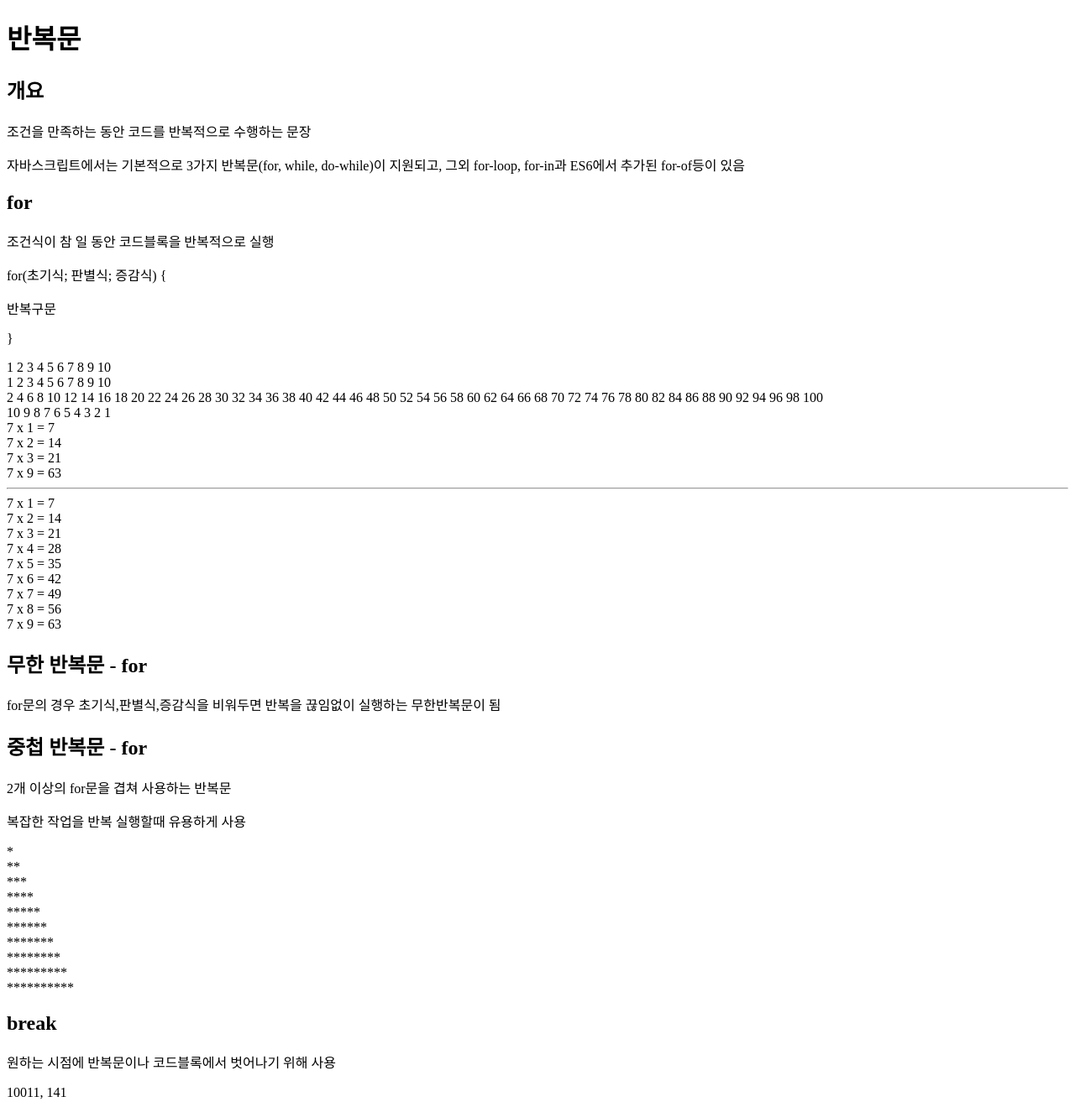
After one commit to sun12wook11/frontends2, a FastAPI app: template views/templates/js/05loop.html in a window 1280 px wide. The commit adds this page. Shown: the whole page at 84% size. Run offline with FastAPI, Linux system fonts and the light colour scheme; the template is opened without the code that fills it, so the values that code supplies are empty.

Commit message:
반복문 - for, break

```diff
--- a/app/routes/jscript.py
+++ b/app/routes/jscript.py
@@ -27,3 +27,7 @@ async def flex(req: Request):
 @jscript_router.get('/condition')
 async def flex(req: Request):
     return templates.TemplateResponse('js/04condition.html', {'request': req})
+
+@jscript_router.get('/loop')
+async def flex(req: Request):
+    return templates.TemplateResponse('js/05loop.html', {'request': req})
--- /dev/null
+++ b/views/templates/js/05loop.html
@@ -0,0 +1,116 @@
+<!DOCTYPE html>
+<html lang="ko">
+<head>
+    <meta charset="UTF-8">
+    <title>반복문</title>
+</head>
+<body>
+    <h1>반복문</h1>
+    <h2>개요</h2>
+    <p>조건을 만족하는 동안 코드를 반복적으로 수행하는 문장</p>
+    <p>자바스크립트에서는 기본적으로
+        3가지 반복문(for, while, do-while)이 지원되고,
+        그외 for-loop, for-in과 ES6에서 추가된 for-of등이 있음</p>
+
+    <h2>for</h2>
+    <p>조건식이 참 일 동안 코드블록을 반복적으로 실행</p>
+    <p>for(초기식; 판별식; 증감식) {</p>
+    <p>    반복구문</p>
+    <p>}</p>
+
+    <script>
+        // 1 ~ 10 까지 출력
+        document.write('1 ');
+        document.write('2 ');
+        document.write('3 ');
+        document.write('4 ');
+        document.write('5 ');
+        document.write('6 ');
+        document.write('7 ');
+        document.write('8 ');
+        document.write('9 ');
+        document.write('10 ', '<br>');
+    </script>
+
+    <script>
+        // 1 ~ 10 까지 출력 : for
+        for (let i = 1; i <= 10; ++i) {
+            document.write(`${i} `);
+        }
+        document.write('<br>');
+
+        // 1 ~ 100사이 짝수 출력
+        for (let i = 1; i <= 100; ++i) {
+            if (i % 2 === 0) {
+                document.write(`${i} `);
+            }
+        }
+        document.write('<br>');
+
+        // 10 ~ 1까지의 정수 출력
+        for (let i = 10; i >= 1; --i) {
+            document.write(`${i} `);
+        }
+        document.write('<br>');
+
+        // 구구단 출력 - 7단
+        document.write('7 x 1 = 7', '<br>');
+        document.write('7 x 2 = 14', '<br>');
+        document.write('7 x 3 = 21', '<br>');
+        //...
+        document.write('7 x 9 = 63', '<br>');
+
+        document.write('<hr>');
+        for (let i = 1; i <= 9; ++i) {
+            document.write(`7 x ${i} = ${7 * i}`, '<br>');
+        }
+    </script>
+
+    <h2>무한 반복문 - for</h2>
+    <p>for문의 경우 초기식,판별식,증감식을 비워두면
+        반복을 끊임없이 실행하는 무한반복문이 됨</p>
+
+    <script>
+        // for ( ; ; ) {
+        //     document.write('Hello, World!!', '<br>');
+        // }
+    </script>
+
+    <h2>중첩 반복문 - for</h2>
+    <p>2개 이상의 for문을 겹쳐 사용하는 반복문</p>
+    <p>복잡한 작업을 반복 실행할때 유용하게 사용</p>
+
+    <script>
+        // 10층 별 삼각형 출력
+        for (let i = 1; i <= 10; ++i) {  // 층 반복문
+            for (let j = 1; j <= i; ++j) { // 별 반복문
+                document.write('*');
+            }
+            document.write('<br>');
+        }
+    </script>
+
+    <script>
+        // 구구단 출력
+    </script>
+
+    <h2>break</h2>
+    <p>원하는 시점에 반복문이나 코드블록에서
+        벗어나기 위해 사용</p>
+
+    <script>
+        // 1 ~ 1000까지의 총합을 계산
+        // 단, 총합이 10000을 넘으면 계산을 중단함
+        let sum = 0;
+        let cnt = 0;
+        for (let i = 1; i <= 1000; ++i) {
+            if (sum > 10000) break;
+            sum = sum + i;
+            cnt = i;
+        }
+        document.write(`${sum}, ${cnt}`, '<br>');
+    </script>
+
+
+</body>
+</html>
--- a/views/templates/js/index.html
+++ b/views/templates/js/index.html
@@ -11,6 +11,7 @@
         <li>02 - 변수와 자료형 [<a href="/js/type">이동</a>]</li>
         <li>03 - 연산자와 형변환 [<a href="/js/operator">이동</a>]</li>
         <li>04 - 조건문 [<a href="/js/condition">이동</a>]</li>
+        <li>05 - 반복문 [<a href="/js/loop">이동</a>]</li>
 
 
     </ul>
```
